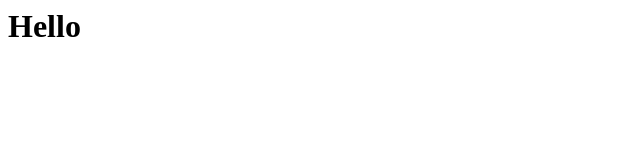
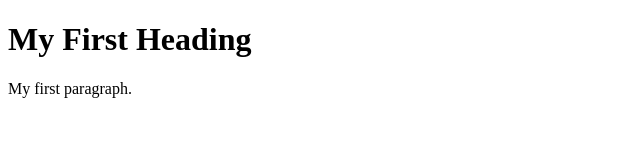
Before and after one commit to parrajacob/hallow-ar, a plain HTML site: page index.html in a window 1280 px wide. Shown: the whole page, without its empty margins (0-640 px from the left). Drawn offline with Linux system fonts and the light colour scheme.

Commit message:
Initial Commit

```diff
--- a/index.html
+++ b/index.html
@@ -1 +1,12 @@
-<h1>Hello</h1>
+<!DOCTYPE html>
+<html>
+<head>
+<title>hallow-ar</title>
+</head>
+<body>
+
+<h1>My First Heading</h1>
+<p>My first paragraph.</p>
+
+</body>
+</html>
```
